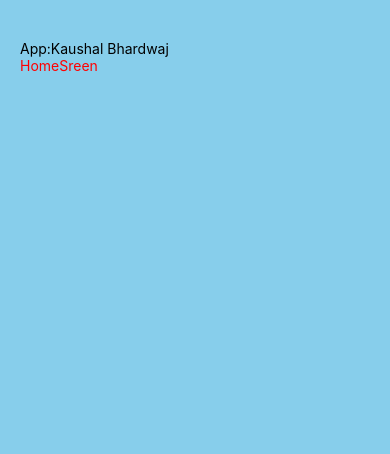
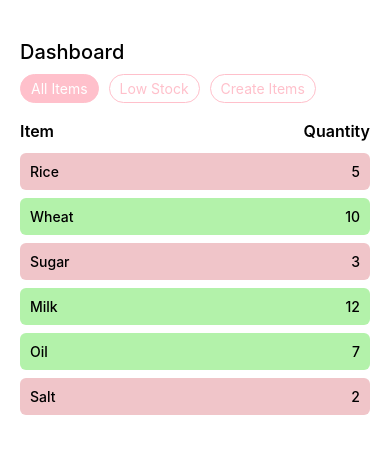
Before and after one commit to KB842019/CrudProject, a React Native app: screen / in a window 390 px wide. Shown: the top 454 px of the page. Built offline with nearby package versions, Linux system fonts and the light colour scheme.

Commit message:
crup operation updated

```diff
--- a/App.tsx
+++ b/App.tsx
@@ -1,12 +1,11 @@
 import { StyleSheet, Text, View } from 'react-native'
 import React from 'react'
-import HomeSreen from './src/HomeSreen'
+import Dashboard from './src/screens/Dashboard'
 
 const App = () => {
   return (
     <View style={styles.container}>
-      <Text>App:Kaushal Bhardwaj</Text>
-      <HomeSreen />
+      <Dashboard />
     </View>
   )
 }
@@ -17,6 +16,5 @@ const styles = StyleSheet.create({
     width:'100%',
     paddingVertical:40,
     paddingHorizontal:20,
-    backgroundColor:'skyblue'
   }
 })
--- /dev/null
+++ b/src/screens/AllItems.jsx
@@ -0,0 +1,56 @@
+import { Alert, FlatList, StyleSheet, Text, View } from 'react-native';
+import React, { useEffect } from 'react';
+
+const AllItems = ({ data }) => {
+  return (
+    <View>
+      <View style={styles.header}>
+        <Text style={styles.headerTxt}>Item</Text>
+        <Text style={styles.headerTxt}>Quantity</Text>
+      </View>
+
+      <FlatList
+        data={data}
+        keyExtractor={item => item.id.toString()}
+        renderItem={({ item }) => (
+          <View
+            style={[
+              styles.row,
+              item.stock > 5 ? { backgroundColor: '#b3f2aa' } : null,
+            ]}
+          >
+            <Text style={[styles.itemTxt]}>{item.name}</Text>
+            <Text style={styles.itemTxt}>{item.stock}</Text>
+          </View>
+        )}
+      />
+    </View>
+  );
+};
+
+export default AllItems;
+
+const styles = StyleSheet.create({
+  header: {
+    flexDirection: 'row',
+    justifyContent: 'space-between',
+    paddingVertical: 8,
+  },
+  headerTxt: {
+    fontSize: 16,
+    fontWeight: '600',
+  },
+  row: {
+    flexDirection: 'row',
+    justifyContent: 'space-between',
+    borderRadius: 6,
+    paddingVertical: 10,
+    backgroundColor: '#f0c5c9',
+    marginVertical: 4,
+    paddingHorizontal: 10,
+  },
+  itemTxt: {
+    fontSize: 14,
+    fontWeight: '500',
+  },
+});
--- /dev/null
+++ b/src/screens/CreateItem.jsx
@@ -0,0 +1,197 @@
+import {
+  Alert,
+  FlatList,
+  Pressable,
+  StyleSheet,
+  Text,
+  TextInput,
+  View,
+} from 'react-native';
+import React, { useState } from 'react';
+
+const CreateItem = ({ data, setData }) => {
+  const [item, setItem] = useState('');
+  const [stock, setStock] = useState('');
+  const [editId, setEditId] = useState(null);
+
+  // ADD OR UPDATE ITEM
+  const addItem = () => {
+    if (!item || !stock) {
+      Alert.alert('Error', 'Please enter item name and quantity');
+      return;
+    }
+
+    if (editId) {
+      // UPDATE ITEM
+      const updatedData = data.map(i =>
+        i.id === editId ? { ...i, name: item, stock: Number(stock) } : i
+      );
+      setData(updatedData);
+      setEditId(null);
+    } else {
+      // ADD ITEM
+      const newItem = {
+        id: Date.now(),
+        name: item,
+        stock: Number(stock),
+      };
+      setData([...data, newItem]);
+    }
+
+    setItem('');
+    setStock('');
+  };
+
+  // DELETE ITEM
+  const deleteItem = id => {
+    Alert.alert('Delete Item', 'Are you sure you want to delete this item?', [
+      { text: 'Cancel' },
+      {
+        text: 'Delete',
+        onPress: () => setData(data.filter(item => item.id !== id)),
+      },
+    ]);
+  };
+
+  // PRE-FILL EDIT DATA
+  const startEdit = item => {
+    setEditId(item.id);
+    setItem(item.name);
+    setStock(String(item.stock));
+  };
+
+  return (
+    <View style={styles.container}>
+      <Text style={styles.heading}>
+        {editId ? 'Edit Item' : 'Add Item To Stock'}
+      </Text>
+
+      <TextInput
+        value={item}
+        onChangeText={value => setItem(value)}
+        style={styles.input}
+        placeholder="Enter item to stock..."
+      />
+
+      <TextInput
+        value={stock}
+        onChangeText={value => {
+          const numericValue = value.replace(/[^0-9]/g, '');
+          setStock(numericValue);
+        }}
+        style={styles.input}
+        placeholder="Enter item quantity..."
+        keyboardType="numeric"
+      />
+
+      <Pressable style={styles.btn} onPress={addItem}>
+        <Text style={styles.txt}>
+          {editId ? 'Update Item' : 'Add Item To Stock'}
+        </Text>
+      </Pressable>
+
+      {/* DISPLAY LIST */}
+      <View>
+        <View style={styles.header}>
+          <Text style={styles.headerTxt}>Item</Text>
+          <Text style={styles.headerTxt}>Qty</Text>
+          <Text style={styles.headerTxt}>Actions</Text>
+        </View>
+
+        <FlatList
+          data={data}
+          keyExtractor={item => item.id.toString()}
+          renderItem={({ item }) => (
+            <View
+              style={[
+                styles.row,
+                item.stock > 5
+                  ? { backgroundColor: '#b3f2aa' }
+                  : { backgroundColor: '#f0c5c9' },
+              ]}
+            >
+              <Text style={styles.itemTxt}>{item.name}</Text>
+              <Text style={styles.itemTxt}>{item.stock}</Text>
+
+              <View style={styles.actionBtns}>
+                {/* EDIT BUTTON */}
+                <Pressable onPress={() => startEdit(item)}>
+                  <Text style={styles.edit}>✏️</Text>
+                </Pressable>
+
+                {/* DELETE BUTTON */}
+                <Pressable onPress={() => deleteItem(item.id)}>
+                  <Text style={styles.delete}>🗑️</Text>
+                </Pressable>
+              </View>
+            </View>
+          )}
+        />
+      </View>
+    </View>
+  );
+};
+
+export default CreateItem;
+
+const styles = StyleSheet.create({
+  container: {
+    paddingVertical: 10,
+    gap: 5,
+  },
+  heading: {
+    fontSize: 18,
+    fontWeight: '700',
+    marginBottom: 5,
+  },
+  input: {
+    borderWidth: 1,
+    borderColor: 'pink',
+    paddingHorizontal: 10,
+    borderRadius: 5,
+  },
+  btn: {
+    borderWidth: 1,
+    borderColor: 'transparent',
+    alignItems: 'center',
+    paddingVertical: 10,
+    borderRadius: 5,
+    backgroundColor: 'lightgreen',
+  },
+  txt: {
+    fontSize: 16,
+    fontWeight: '600',
+  },
+  header: {
+    flexDirection: 'row',
+    justifyContent: 'space-between',
+    paddingVertical: 8,
+  },
+  headerTxt: {
+    fontSize: 16,
+    fontWeight: '600',
+  },
+  row: {
+    flexDirection: 'row',
+    justifyContent: 'space-between',
+    borderRadius: 6,
+    paddingVertical: 10,
+    marginVertical: 4,
+    paddingHorizontal: 10,
+  },
+  itemTxt: {
+    fontSize: 14,
+    fontWeight: '500',
+    width: '30%',
+  },
+  actionBtns: {
+    flexDirection: 'row',
+    gap: 10,
+  },
+  edit: {
+    fontSize: 20,
+  },
+  delete: {
+    fontSize: 20,
+  },
+});
--- /dev/null
+++ b/src/screens/Dashboard.jsx
@@ -0,0 +1,76 @@
+import { Pressable, StyleSheet, Text, View } from 'react-native';
+import React, { useState } from 'react';
+import AllItems from './AllItems';
+import CreateItem from './CreateItem';
+
+
+const Dashboard = () => {
+  const[data,setData]=useState([
+    { id: 1, name: 'Rice', stock: 5, unit: 'kg' },
+    { id: 2, name: 'Wheat', stock: 10, unit: 'kg' },
+    { id: 3, name: 'Sugar', stock: 3, unit: 'kg' },
+    { id: 4, name: 'Milk', stock: 12, unit: 'kg' },
+    { id: 5, name: 'Oil', stock: 7, unit: 'kg' },
+    { id: 6, name: 'Salt', stock: 2, unit: 'kg' },
+  ])
+  const [view, setView] = useState(0);
+  return (
+    <View>
+      <Text style={styles.Dashboard}>Dashboard</Text>
+      <View style={styles.btnContainer}>
+        <Pressable
+          style={[styles.btn, view === 0 ? { backgroundColor: 'pink' } : null]}
+          onPress={() => setView(0)}
+        >
+          <Text style={[styles.txt, view === 0 ? { color: 'white' } : null]}>
+            All Items
+          </Text>
+        </Pressable>
+        <Pressable
+          style={[styles.btn, view === 1 ? { backgroundColor: 'pink' } : null]}
+          onPress={() => setView(1)}
+        >
+          <Text style={[styles.txt, view === 1 ? { color: 'white' } : null]}>
+            Low Stock
+          </Text>
+        </Pressable>
+        <Pressable
+          style={[styles.btn, view === 2 ? { backgroundColor: 'pink' } : null]}
+          onPress={() => setView(2)}
+        >
+          <Text style={[styles.txt, view === 2 ? { color: 'white' } : null]}>
+            Create Items
+          </Text>
+        </Pressable>
+      </View>
+      {view === 0 && <AllItems data={data} />}
+      {view === 1 && <AllItems data={data.filter(item => item.stock <= 5)} />}
+      {view === 2 && <CreateItem data={data} setData={setData} />}
+    </View>
+  );
+};
+
+export default Dashboard;
+
+const styles = StyleSheet.create({
+  Dashboard: {
+    fontSize: 20,
+    fontWeight: 500,
+  },
+  btnContainer: {
+    flexDirection: 'row',
+    gap: 10,
+    paddingVertical: 10,
+  },
+  btn: {
+    borderWidth: 1,
+    borderColor: 'pink',
+    paddingVertical: 5,
+    paddingHorizontal: 10,
+    borderRadius: 50,
+  },
+  txt: {
+    fontSize: 14,
+    color: 'pink',
+  },
+});
```
